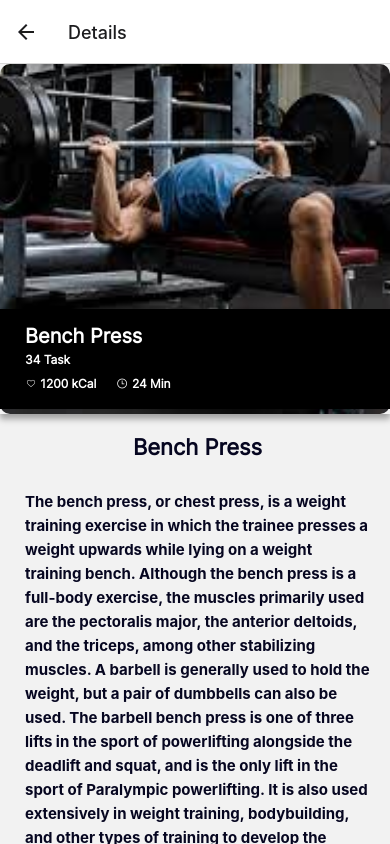
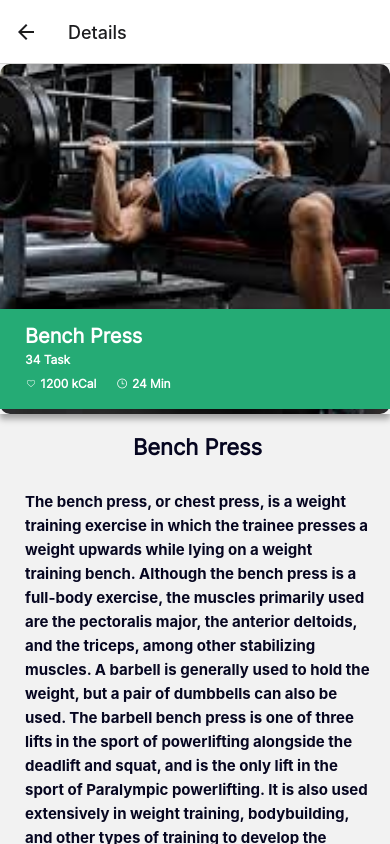
Before and after one commit to firatgoktepe/Gymnesia, a React Native app: screen /Details in a window 390 px wide. Built offline with nearby package versions, Linux system fonts and the light colour scheme; no server answers; what expo-linking would draw is missing.

Commit message:
feat: more background fixes

```diff
--- a/components/WorkoutCard.tsx
+++ b/components/WorkoutCard.tsx
@@ -66,7 +66,7 @@ const styles = StyleSheet.create({
     width: 320,
     top: 50,
     flexDirection: "column",
-    backgroundColor: "black",
+    backgroundColor: "#25AB75",
     height: 80,
     padding: 5,
   },
--- a/screens/ModalDetailsScreen.tsx
+++ b/screens/ModalDetailsScreen.tsx
@@ -73,7 +73,7 @@ const styles = StyleSheet.create({
   contentContainer: {
     top: 120,
     height: 100,
-    backgroundColor: "black",
+    backgroundColor: "#25AB75",
     padding: 15,
   },
   profileTitle: {
```
